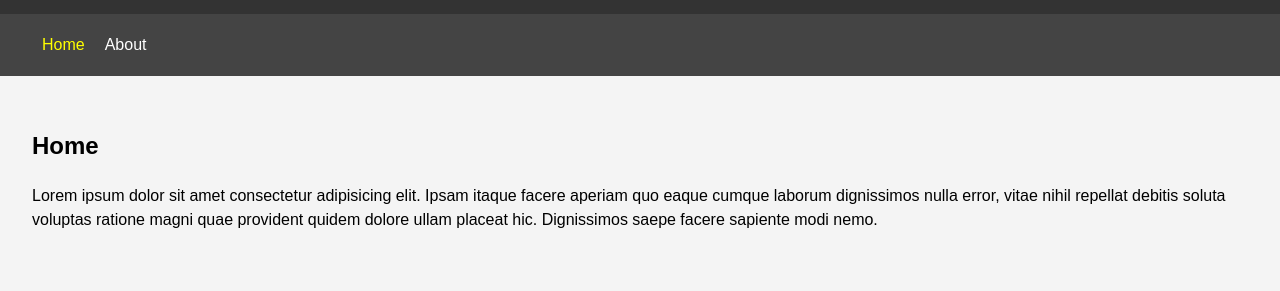
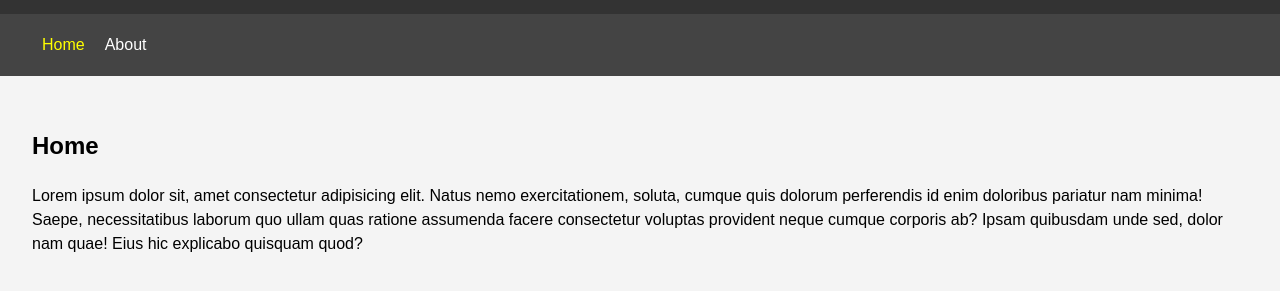
Before and after one commit to wagnermattos/wagnermattos.github.io, a plain HTML site: page index.html in a window 1280 px wide. Shown: the part 93-384 px from the top of the page. Drawn offline with Linux system fonts and the light colour scheme.

Commit message:
Versao 1.1

```diff
--- a/index.html
+++ b/index.html
@@ -25,9 +25,10 @@
   </nav>
   <main>
     <h2>Home</h2>
-    <p>Lorem ipsum dolor sit amet consectetur adipisicing elit. Ipsam itaque facere aperiam quo eaque cumque laborum dignissimos
-      nulla error, vitae nihil repellat debitis soluta voluptas ratione magni quae provident quidem dolore ullam placeat
-      hic. Dignissimos saepe facere sapiente modi nemo.</p>
+    <p>Lorem ipsum dolor sit, amet consectetur adipisicing elit. Natus nemo exercitationem, soluta, cumque quis dolorum perferendis
+      id enim doloribus pariatur nam minima! Saepe, necessitatibus laborum quo ullam quas ratione assumenda facere consectetur
+      voluptas provident neque cumque corporis ab? Ipsam quibusdam unde sed, dolor nam quae! Eius hic explicabo quisquam
+      quod?</p>
   </main>
   <script src="js/main.js"></script>
 </body>
```
